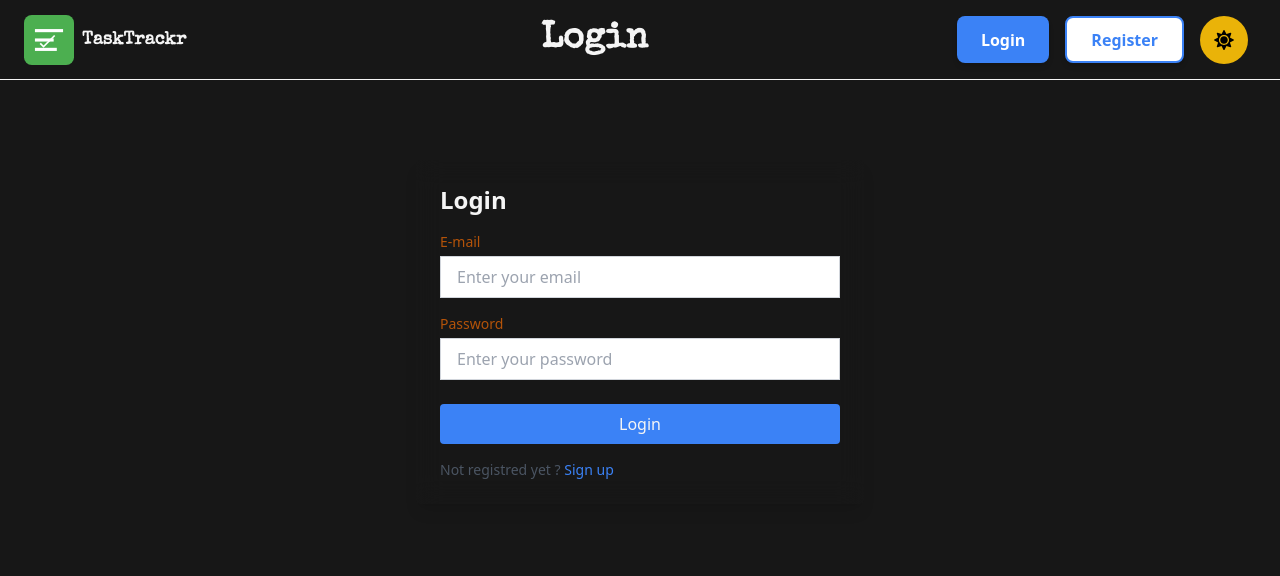
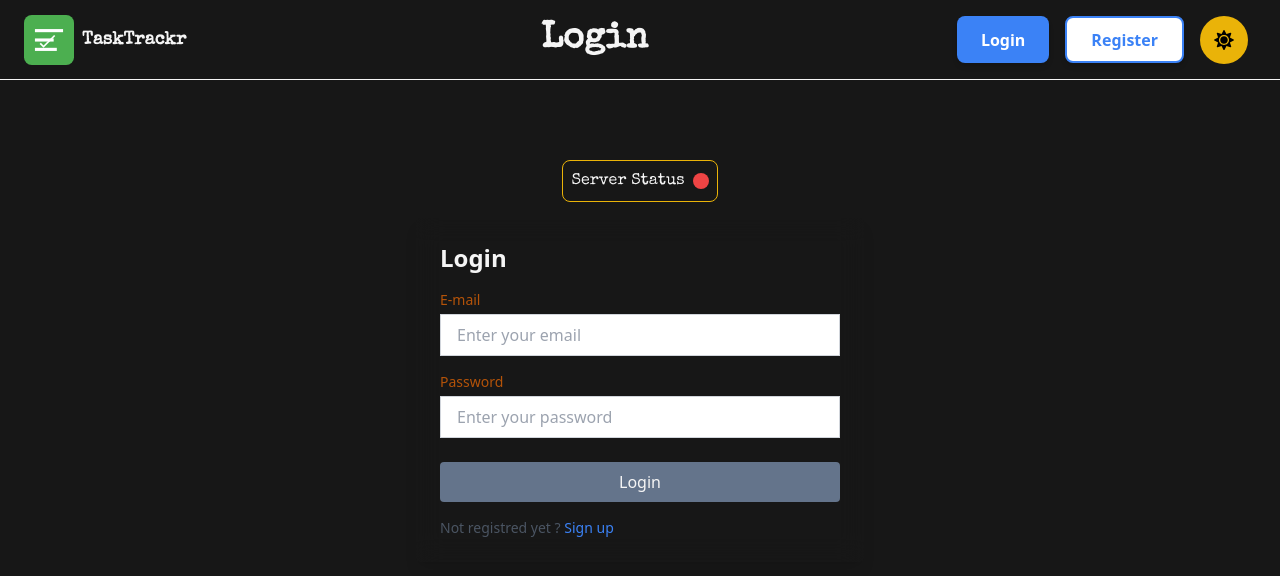
Before and after one commit to Rashy-hub/TaskTrackr-React-Front, a React (Vite) app: page /app/login in a window 1280 px wide. Shown: the top 576 px of the page. Built offline with nearby package versions, Linux system fonts and the light colour scheme; no server answers.

Commit message:
feat : server status indicator

```diff
--- a/src/context/AuthContext.jsx
+++ b/src/context/AuthContext.jsx
@@ -15,6 +15,7 @@ export const AuthProvider = ({ children }) => {
     const [authUser, setAuthUser] = useState(null)
     const [isAuthChecked, setIsAuthChecked] = useState(false)
     const queryClient = useQueryClient()
+    const [serverIsUp, setServerIsUp] = useState(false)
 
     const {
         mutate: login,
@@ -83,6 +84,10 @@ export const AuthProvider = ({ children }) => {
                 await getApp()
             } catch (error) {
                 console.error('Error in fetchData:', error.message)
+                let serverResponse = error.message
+                if (serverResponse.includes('401')) setServerIsUp(true)
+                else setServerIsUp(false)
+
                 setIsAuthenticated(false)
             }
         }
@@ -102,6 +107,7 @@ export const AuthProvider = ({ children }) => {
     return (
         <AuthContext.Provider
             value={{
+                serverIsUp,
                 isAuthenticated,
                 authUser,
                 login,
--- a/src/pages/LoginPage.jsx
+++ b/src/pages/LoginPage.jsx
@@ -15,7 +15,7 @@ const LoginPage = () => {
     const { darkMode } = useTheme()
 
     const methods = useForm({ resolver: yupResolver(authLoginSchema) })
-    const { loginAsync, loginerror, isAuthenticated } = useAuth()
+    const { loginAsync, loginerror, isAuthenticated, serverIsUp } = useAuth()
 
     const {
         handleSubmit,
@@ -50,6 +50,11 @@ const LoginPage = () => {
                 {' '}
                 <Header title="Login" />
                 <Main>
+                    <div className="flex items-center gap-2 border-[1px] p-2 rounded-lg border-yellow-500">
+                        <p className="font-special ">Server Status</p>
+                        <div className={`rounded-full w-4 h-4 ${serverIsUp ? 'bg-green-500' : 'bg-red-500'}`}></div>
+                    </div>
+
                     <FormProvider {...methods}>
                         <form onSubmit={handleSubmit(onSubmit)} className="form-style">
                             <h2 className="text-2xl font-bold mb-4 ">Login</h2>
@@ -57,7 +62,11 @@ const LoginPage = () => {
                             <FormInput label="E-mail" name="email" placeholder="Enter your email" type="email" />
                             <FormInput label="Password" name="password" placeholder="Enter your password" type="password" />
 
-                            <button type="submit" className="w-full bg-blue-500 text-neutral-100 py-2 rounded hover:bg-blue-600 transition mt-2">
+                            <button
+                                type="submit"
+                                className="w-full bg-blue-500 text-neutral-100 py-2 rounded hover:bg-blue-600 transition mt-2 disabled:bg-slate-500 "
+                                disabled={!serverIsUp}
+                            >
                                 Login
                             </button>
                             <p className="mt-4 text-sm text-gray-600">
```
